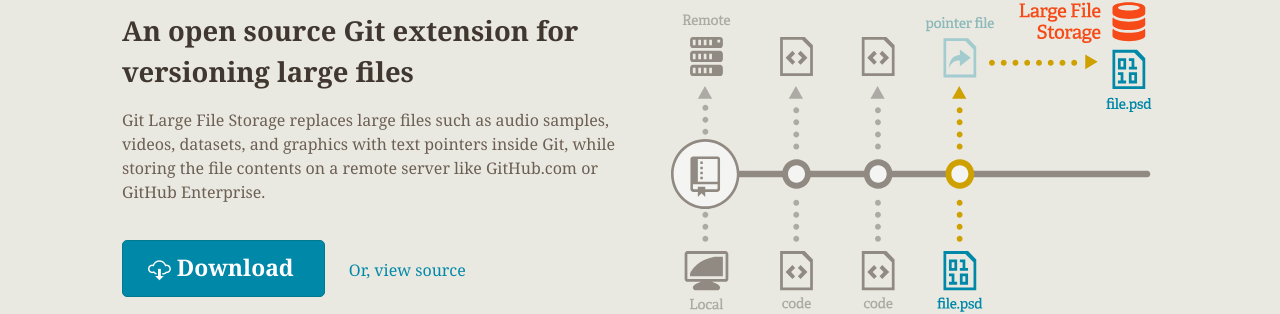
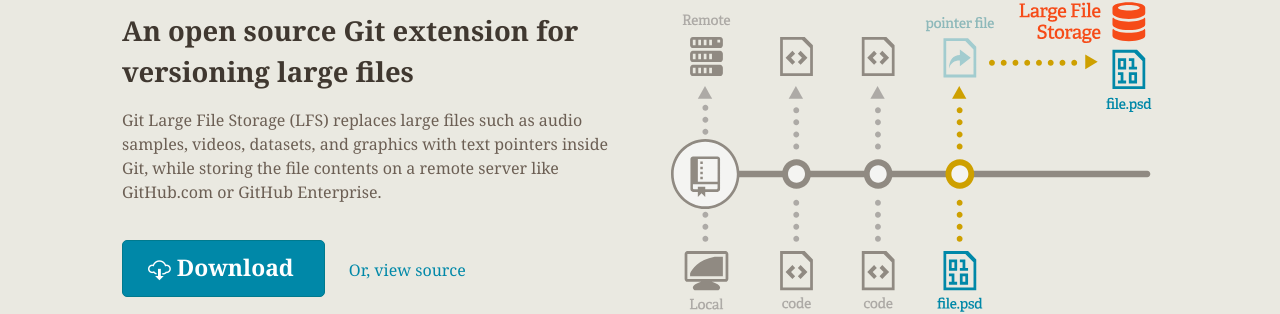
Before and after one commit to git-lfs/git-lfs.github.com, a Jekyll site: the page built from index.html, in a window 1280 px wide. Shown: the part 159-473 px from the top of the page. Built offline with Jekyll 4.4.1, drawn with Linux system fonts in a browser that asks for light colours.

Commit message:
copy twerk :dancing:

```diff
--- a/_includes/home/hero.html
+++ b/_includes/home/hero.html
@@ -5,7 +5,7 @@
 
       <h1 class="page-heading">An open source Git extension for versioning large files</h1>
 
-      <p class="description">Git Large File Storage replaces large files such as audio samples, videos, datasets, and graphics with text pointers inside Git, while storing the file contents on a remote server like GitHub.com or GitHub Enterprise.</p>
+      <p class="description">Git Large File Storage (LFS) replaces large files such as audio samples, videos, datasets, and graphics with text pointers inside Git, while storing the file contents on a remote server like GitHub.com or GitHub Enterprise.</p>
 
       <a href="#" class="button primary-cta"><span class="octicon octicon-cloud-download"></span> Download</a>
 
```
